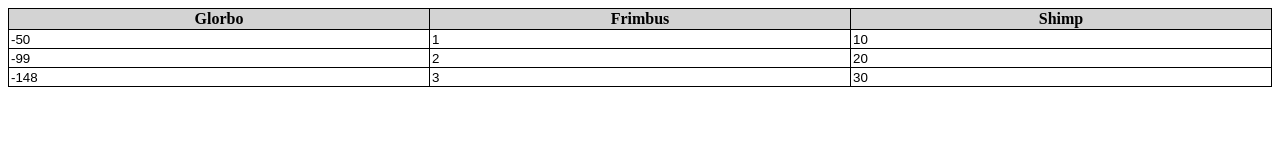
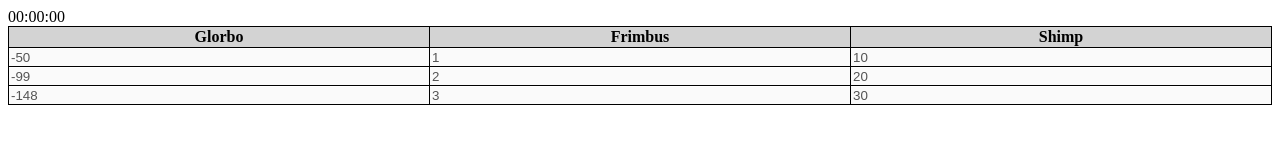
Before and after one commit to euanleith/SpreadsheetSimulator, a website: page index.html in a window 1280 px wide. Drawn offline with Linux system fonts and the light colour scheme.

Commit message:
add - timer
- added a timer which stops the game once its run out of time
- this is to be used together with a scoring system

```diff
--- a/EventFunction.js
+++ b/EventFunction.js
@@ -17,7 +17,7 @@ class EventFunction extends Function {
      * @param table
      * @param srcInputCell
      */
-    attach(table, srcInputCell) {
+    attach(table, srcInputCell, timer) {
         srcInputCell.addEventListener('input', () => {
             this.map(table, srcInputCell);
         });
--- a/Function.js
+++ b/Function.js
@@ -54,7 +54,7 @@ class Function {
      * @param table
      * @param rowIndex
      */
-    attach(inputCell, table, rowIndex) {
+    attach(table, srcInputCell, timer) {
         throw 'Method attach() must be implemented by subclass';
     }
 }
--- a/PeriodicFunction.js
+++ b/PeriodicFunction.js
@@ -18,8 +18,9 @@ class PeriodicFunction extends Function {
      * @param table
      * @param srcInputCell
      */
-    attach(table, srcInputCell) {
-        setInterval(() => {
+    attach(table, srcInputCell, timer) {
+        let intervalId = setInterval(() => {
+            if (!timer.active) clearInterval(intervalId);
             this.map(table, srcInputCell);
         }, this.interval);
     }
--- a/Table.js
+++ b/Table.js
@@ -1,6 +1,15 @@
 class Table {
     constructor() {
         this.table = document.getElementById('table');
+        this.timer = new Timer(5, () => this.onTimeout(this.table));
+        this.timer.start();
+    }
+
+    onTimeout(table) {
+        alert("Out of time!"); // todo don't do this
+
+        let cells = table.querySelectorAll('input');
+        cells.forEach(input => input.disabled = true);
     }
 
     addHeader(value) {
@@ -23,7 +32,7 @@ class Table {
         if (!editable) inputCell.readOnly = true;
 
         if (func != null) {
-            func.attach(this.table, inputCell, rowIndex);
+            func.attach(this.table, inputCell, this.timer);
         }
 
         td.appendChild(inputCell);
--- /dev/null
+++ b/Timer.js
@@ -0,0 +1,25 @@
+class Timer {
+    // length in seconds
+    constructor(length, onTimeout) {
+        this.timer = document.getElementById('timer');
+        this.onTimeout = onTimeout;
+        this.remainingTime = length;
+        this.active = true;
+    }
+
+    start() {
+        let h = Math.floor(this.remainingTime / 3600).toString().padStart(2, '0');
+        let m = Math.floor((this.remainingTime % 3600) / 60).toString().padStart(2, '0');
+        let s = (this.remainingTime % 60).toString().padStart(2, '0');
+
+        this.timer.innerHTML = h + ":" + m + ":" + s;
+
+        if (this.remainingTime > 0) {
+            this.remainingTime -= 1;
+            setTimeout(() => this.start(), 1000);
+        } else {
+            this.onTimeout();
+            this.active = false;
+        }
+    }
+}
--- a/index.html
+++ b/index.html
@@ -6,8 +6,10 @@
     <title>Title</title>
 </head>
     <body>
+        <div id="timer"></div>
         <table id="table"></table>
 
+        <script src="Timer.js"></script>
         <script src="Function.js"></script>
         <script src="EventFunction.js"></script>
         <script src="PeriodicFunction.js"></script>
--- a/main.js
+++ b/main.js
@@ -1,11 +1,10 @@
 const table = new Table();
-
 table.addColumn('Glorbo', [0, 1, 2], null, false); // todo maybe first row should always be incrementing down, and at harder levels it goes down faster
 table.addColumn('Frimbus', [1, 2, 3], new EventFunction((value, mapInput) => {
-    mapInput.value *= value * 2;
+    mapInput.value *= value;
 }, 0));
 table.addColumn('Shimp', [10, 20, 30], new PeriodicFunction((value, mapInput) => {
-    mapInput.value -= parseFloat(value);
+    mapInput.value -= value;
 }, 0));
 
 // todo a simple scoring system for now could be a high value to reach, and a low value which causes a loss. maybe with a timer as well for score
```
